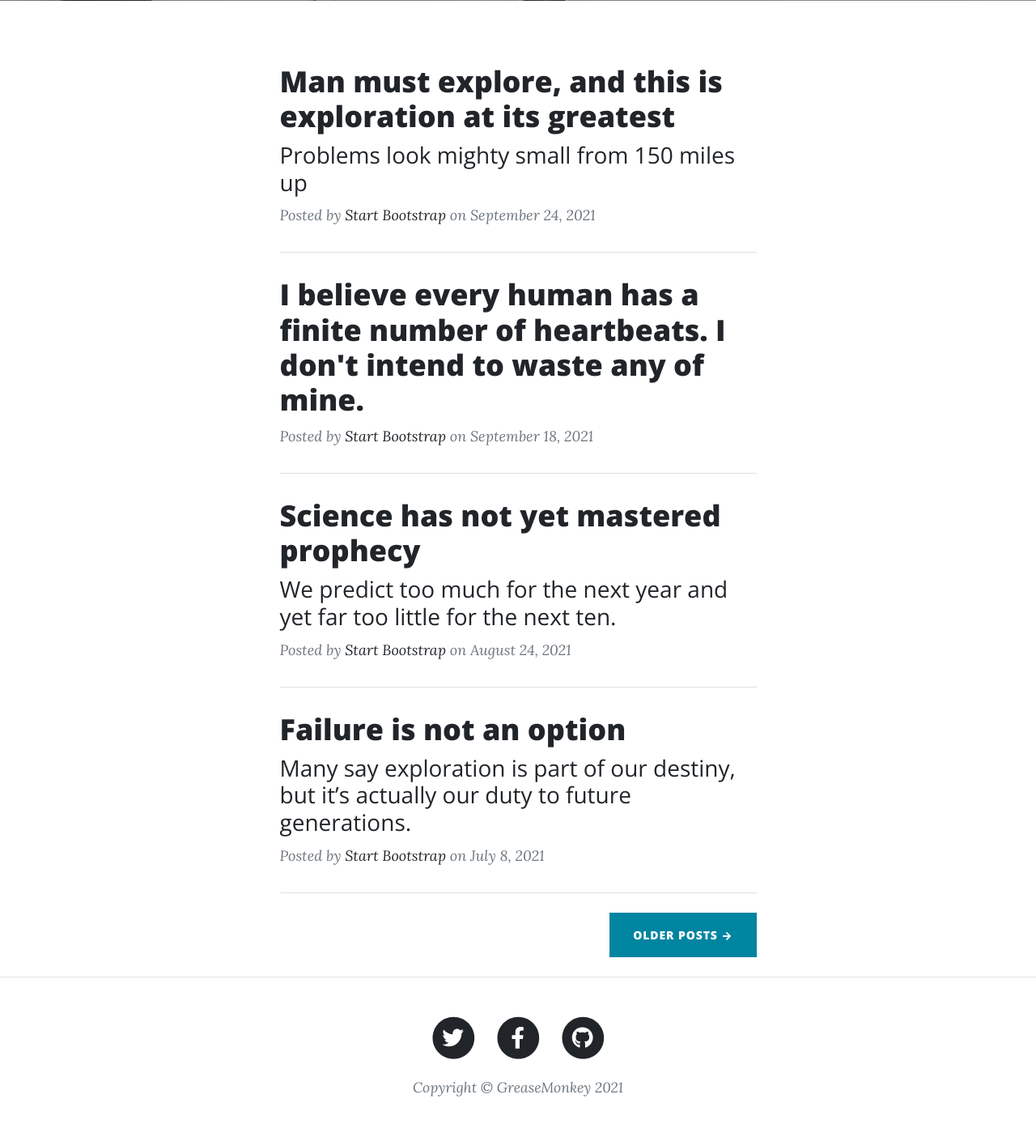
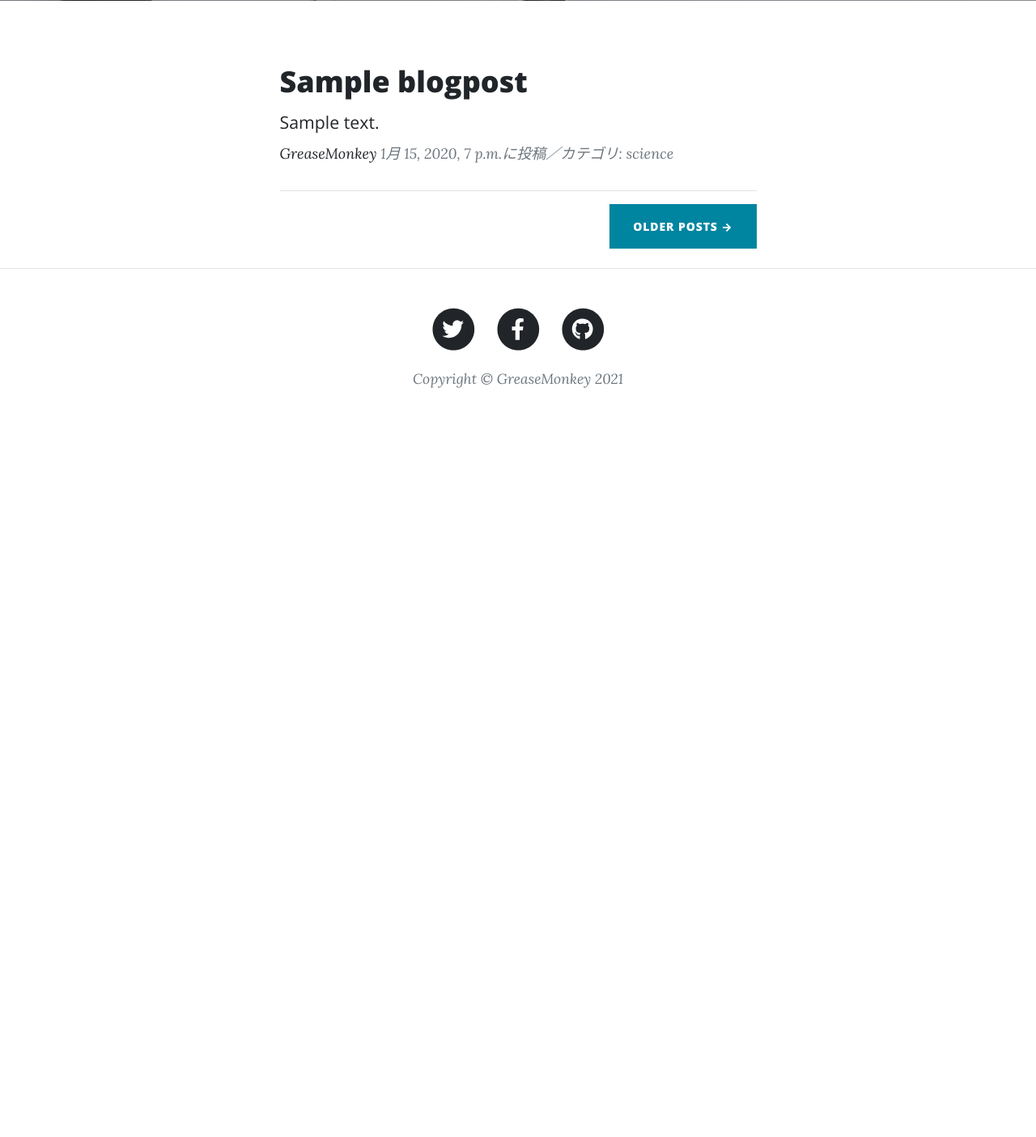
Before and after one commit to katuhito/katuProject001, a Django app: page / in a window 1280 px wide. Shown: the part 558-1962 px from the top of the page at 81% size. After the commit the page ends 1037 px from the top, so only its background shows below. Run offline with Django 3.2, Linux system fonts and the light colour scheme; tables that the repository leaves empty hold one stand-in row (values such as "Sample post"); some libraries are stand-ins or nearby versions.

Commit message:
toppage index view

```diff
--- a/katu001/templates/index.html
+++ b/katu001/templates/index.html
@@ -53,58 +53,33 @@
             <div class="row gx-4 gx-lg-5 justify-content-center">
                 <div class="col-md-10 col-lg-8 col-xl-7">
                     <!-- Post preview-->
+                    <!-- 全レコードが格納されたorderby_recordsからレコードを1件ずつrecordに取り出す -->
+                    {% for record in orderby_records %}
                     <div class="post-preview">
                         <a href="post.html">
-                            <h2 class="post-title">Man must explore, and this is exploration at its greatest</h2>
-                            <h3 class="post-subtitle">Problems look mighty small from 150 miles up</h3>
+                            <!-- 記事のタイトル -->
+                            <h2 class="post-title">{{ record.title }}</h2>
+                            <!-- 投稿記事の本文  -->
+                            <h3 class="post-subtitle">
+                                <span style="font-size : 16pt">
+                                <!-- contentフィールドを出力 truncatecharsで出力する文字数を50以内に制限 -->
+                                {{ record.content|truncatechars:50 }}
+                                </span>
+                            </h3>
                         </a>
+                        <!-- 投稿日時とカテゴリ -->
                         <p class="post-meta">
-                            Posted by
-                            <a href="#!">Start Bootstrap</a>
-                            on September 24, 2021
+                            <!-- ページの最上部にリンクする -->
+                            <a href="#!">GreaseMonkey</a>
+                            <!-- posted_atフィールドを出力 -->
+                            {{ record.posted_at }}に投稿／カテゴリ:
+                            <!-- categoryフィールドを出力 -->
+                            {{ record.category }}
                         </p>
                     </div>
-                    <!-- Divider-->
-                    <hr class="my-4" />
-                    <!-- Post preview-->
-                    <div class="post-preview">
-                        <a href="post.html"><h2 class="post-title">I believe every human has a finite number of heartbeats. I don't intend to waste any of mine.</h2></a>
-                        <p class="post-meta">
-                            Posted by
-                            <a href="#!">Start Bootstrap</a>
-                            on September 18, 2021
-                        </p>
-                    </div>
-                    <!-- Divider-->
-                    <hr class="my-4" />
-                    <!-- Post preview-->
-                    <div class="post-preview">
-                        <a href="post.html">
-                            <h2 class="post-title">Science has not yet mastered prophecy</h2>
-                            <h3 class="post-subtitle">We predict too much for the next year and yet far too little for the next ten.</h3>
-                        </a>
-                        <p class="post-meta">
-                            Posted by
-                            <a href="#!">Start Bootstrap</a>
-                            on August 24, 2021
-                        </p>
-                    </div>
-                    <!-- Divider-->
-                    <hr class="my-4" />
-                    <!-- Post preview-->
-                    <div class="post-preview">
-                        <a href="post.html">
-                            <h2 class="post-title">Failure is not an option</h2>
-                            <h3 class="post-subtitle">Many say exploration is part of our destiny, but it’s actually our duty to future generations.</h3>
-                        </a>
-                        <p class="post-meta">
-                            Posted by
-                            <a href="#!">Start Bootstrap</a>
-                            on July 8, 2021
-                        </p>
-                    </div>
-                    <!-- Divider-->
-                    <hr class="my-4" />
+                    <hr>
+                    {% endfor %}
+                   <!-- forによる繰り返しはここまで -->
                     <!-- Pager-->
                     <div class="d-flex justify-content-end mb-4"><a class="btn btn-primary text-uppercase" href="#!">Older Posts →</a></div>
                 </div>
--- a/katu001/views.py
+++ b/katu001/views.py
@@ -1,5 +1,12 @@
 from django.shortcuts import render
 from django.views.generic.base import TemplateView
+from django.views.generic import ListView
+from .models import BlogPost
 
-class IndexView(TemplateView):
+class IndexView(ListView):
     template_name = 'index.html'
+    #object_listキーの別名を設定
+    context_object_name = 'orderby_records'
+    #モデルBlogPostのレコードのオブジェクトにorder_by()を適用して
+    #BlogPostのレコードを投稿日時の降順で並べ替える。
+    queryset = BlogPost.objects.order_by('-posted_at')
```
